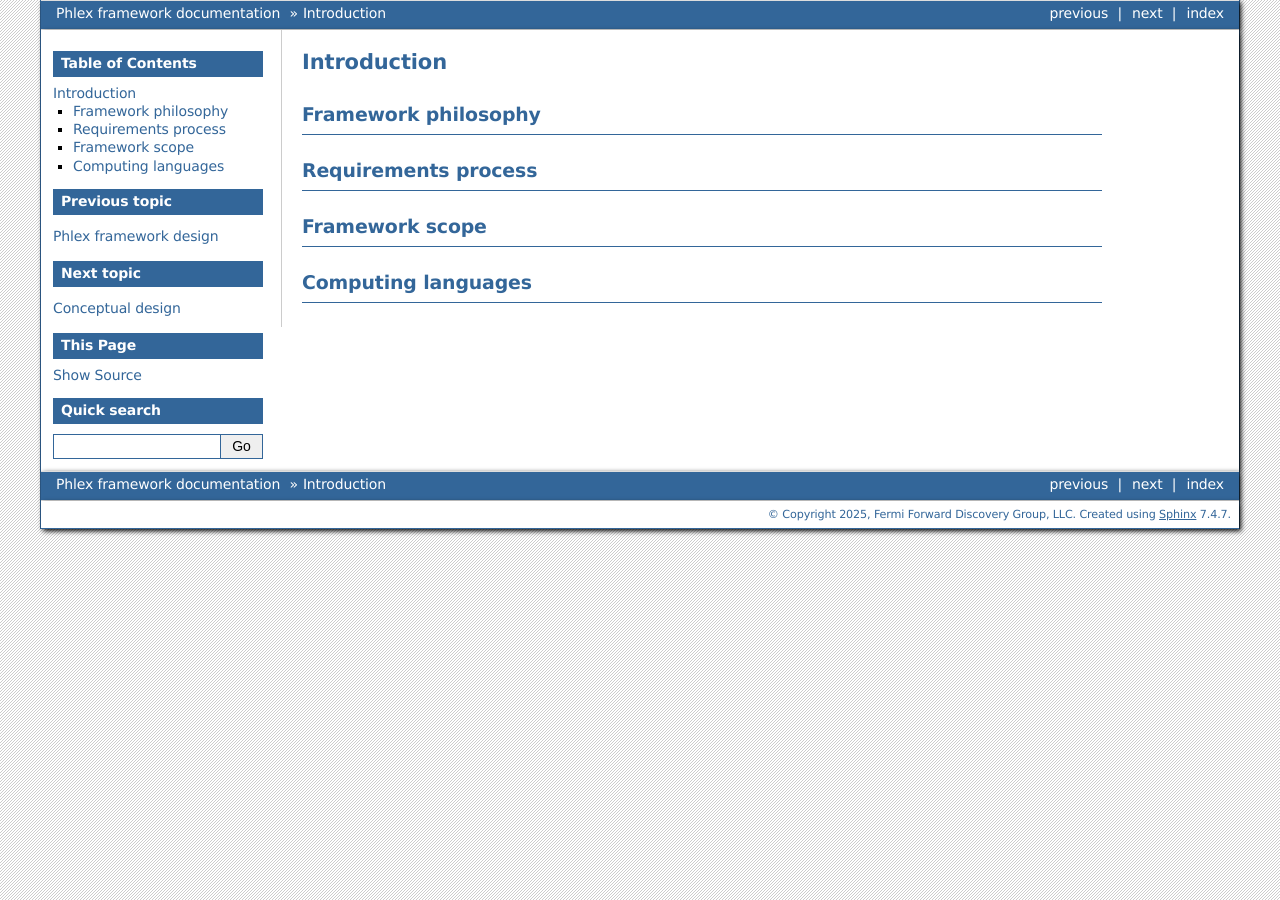
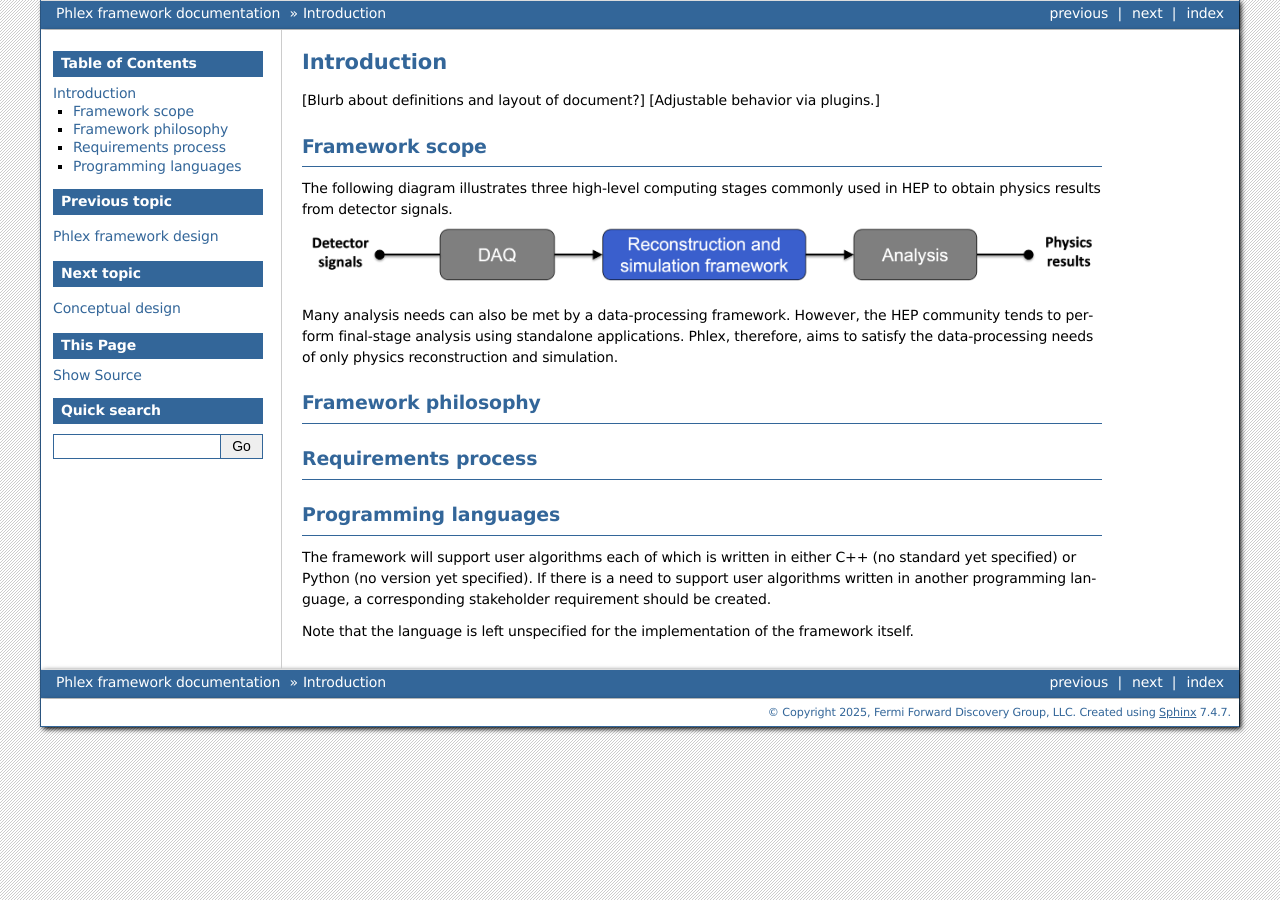
Before and after one commit to Framework-R-D/phlex-design, a Sphinx documentation site: the page built from doc/introduction.rst, in a window 1280 px wide. Built offline with Sphinx 7.4.7, drawn with Linux system fonts in a browser that asks for light colours.

Commit message:
Expand introduction section

```diff
--- a/doc/DUNE-framework-baseline-1.rst
+++ b/doc/DUNE-framework-baseline-1.rst
@@ -2,7 +2,7 @@
 
 
 1 Algorithm Decomposability
--------------------------------------------------------------------------------------------------------------------------
+---------------------------
 
 Jama Connect entry: `DUNE STKH #1 <https://fnal-prod.jamacloud.com/perspective.req?projectId=63&docId=14536>`__
 
--- a/doc/conf.py
+++ b/doc/conf.py
@@ -13,7 +13,9 @@ author = 'Phlex developers'
 # -- General configuration ---------------------------------------------------
 # https://www.sphinx-doc.org/en/master/usage/configuration.html#general-configuration
 
-extensions = ['sphinx.ext.graphviz']
+extensions = ['sphinx.ext.graphviz',
+              'sphinx.ext.autosectionlabel']
+autosectionlabel_prefix_document = True
 
 templates_path = ['_templates']
 exclude_patterns = []
--- a/doc/introduction.rst
+++ b/doc/introduction.rst
@@ -1,5 +1,19 @@
 Introduction
 ============
+
+[Blurb about definitions and layout of document?]
+[Adjustable behavior via plugins.]
+
+Framework scope
+---------------
+
+The following diagram illustrates three high-level computing stages commonly used in HEP to obtain physics results from detector signals.
+
+.. image:: framework-scope.png
+
+Many analysis needs can also be met by a data-processing framework.
+However, the HEP community tends to perform final-stage analysis using standalone applications.
+Phlex, therefore, aims to satisfy the data-processing needs of only physics reconstruction and simulation.
 
 Framework philosophy
 --------------------
@@ -7,8 +21,10 @@ Framework philosophy
 Requirements process
 --------------------
 
-Framework scope
----------------
+Programming languages
+---------------------
 
-Computing languages
--------------------
+The framework will support user algorithms each of which is written in either C++ (no standard yet specified) or Python (no version yet specified).
+If there is a need to support user algorithms written in another programming language, a corresponding stakeholder requirement should be created.
+
+Note that the language is left unspecified for the implementation of the framework itself.
```
Also changed, not shown: doc/framework-scope.png (added).
